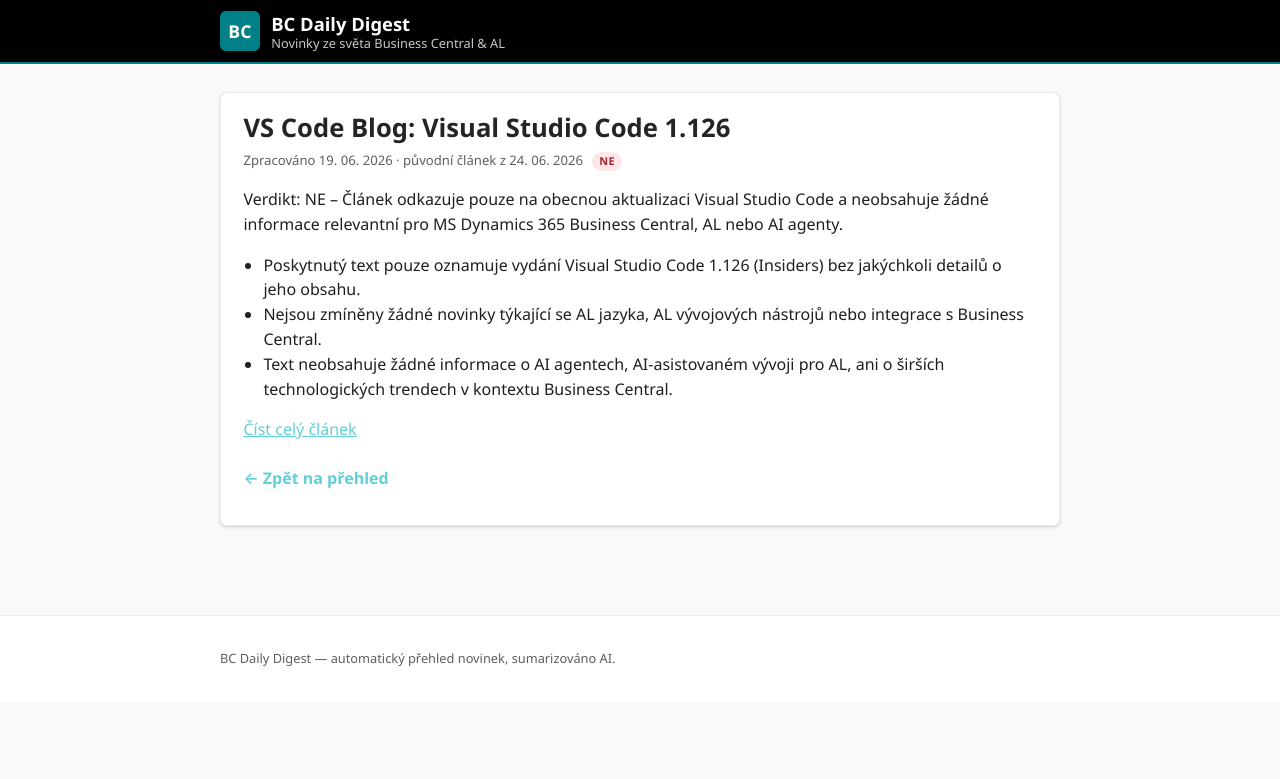
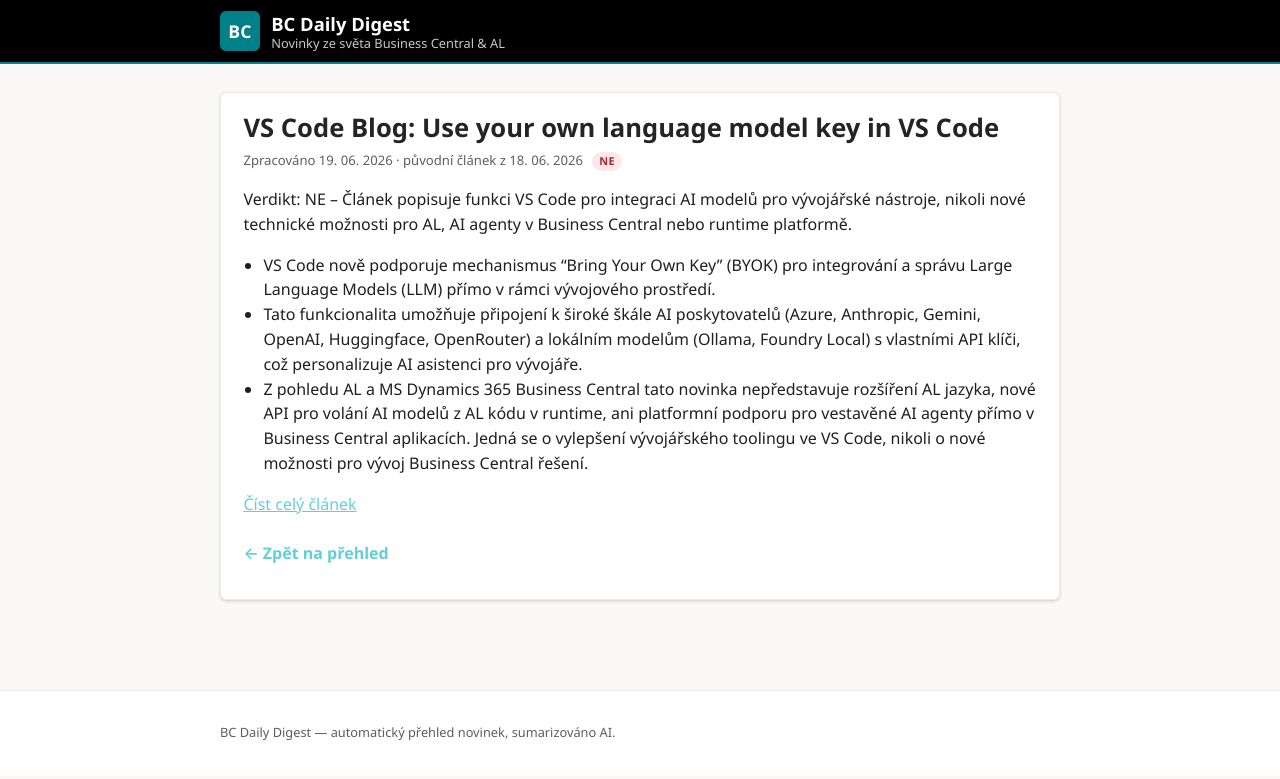
Before and after one commit to ValsorimS/bc-daily-digest, a Jekyll site: the page built from _posts/2026-06-19-vs-code-blog-0.md, in a window 1280 px wide. Shown: the top 779 px of the page. Built offline with Jekyll 4.4.1, drawn with Linux system fonts in a browser that asks for light colours.

Commit message:
Update daily digest

```diff
--- a/_posts/2026-06-19-vs-code-blog-0.md
+++ b/_posts/2026-06-19-vs-code-blog-0.md
@@ -1,16 +1,16 @@
 ---
 layout: post
-title: "VS Code Blog: Visual Studio Code 1.126"
+title: "VS Code Blog: Use your own language model key in VS Code"
 published: true
-original_date: 2026-06-24
+original_date: 2026-06-18
 ---
 
-Verdikt: NE – Článek odkazuje pouze na obecnou aktualizaci Visual Studio Code a neobsahuje žádné informace relevantní pro MS Dynamics 365 Business Central, AL nebo AI agenty.
+Verdikt: NE – Článek popisuje funkci VS Code pro integraci AI modelů pro vývojářské nástroje, nikoli nové technické možnosti pro AL, AI agenty v Business Central nebo runtime platformě.
 
 <!--více-->
 
-*   Poskytnutý text pouze oznamuje vydání Visual Studio Code 1.126 (Insiders) bez jakýchkoli detailů o jeho obsahu.
-*   Nejsou zmíněny žádné novinky týkající se AL jazyka, AL vývojových nástrojů nebo integrace s Business Central.
-*   Text neobsahuje žádné informace o AI agentech, AI-asistovaném vývoji pro AL, ani o širších technologických trendech v kontextu Business Central.
+*   VS Code nově podporuje mechanismus "Bring Your Own Key" (BYOK) pro integrování a správu Large Language Models (LLM) přímo v rámci vývojového prostředí.
+*   Tato funkcionalita umožňuje připojení k široké škále AI poskytovatelů (Azure, Anthropic, Gemini, OpenAI, Huggingface, OpenRouter) a lokálním modelům (Ollama, Foundry Local) s vlastními API klíči, což personalizuje AI asistenci pro vývojáře.
+*   Z pohledu AL a MS Dynamics 365 Business Central tato novinka nepředstavuje rozšíření AL jazyka, nové API pro volání AI modelů z AL kódu v runtime, ani platformní podporu pro vestavěné AI agenty přímo v Business Central aplikacích. Jedná se o vylepšení vývojářského toolingu ve VS Code, nikoli o nové možnosti pro vývoj Business Central řešení.
 
-[Číst celý článek](https://code.visualstudio.com/updates/v1_126)
+[Číst celý článek](https://code.visualstudio.com/blogs/2026/06/18/byok-vscode)
--- a/history.json
+++ b/history.json
@@ -164,5 +164,8 @@
     "https://blog.steveendow.com/2022/12/business-central-simple-tip-1-list-page.html": "2026-06-18T09:31:50.509449",
     "https://code.visualstudio.com/updates/v1_126": "2026-06-19T00:36:47.109238",
     "https://blog.steveendow.com/2026/06/be-careful-setting-up-github-enterprise.html": "2026-06-19T00:38:18.879413",
-    "https://demiliani.com/2026/06/18/dynamics-365-business-central-using-al-mcp-server-from-github-copilot-cli/": "2026-06-19T00:40:10.404516"
+    "https://demiliani.com/2026/06/18/dynamics-365-business-central-using-al-mcp-server-from-github-copilot-cli/": "2026-06-19T00:40:10.404516",
+    "https://code.visualstudio.com/blogs/2026/06/18/byok-vscode": "2026-06-19T09:34:41.095789",
+    "https://waldo.be/2025/04/30/troubleshooting-series-ep2-admin-center-sessions/": "2026-06-19T09:36:08.312128",
+    "https://www.kristenhosman.com/2025/07/reverse-register-reverse-posted-batch.html": "2026-06-19T09:37:38.817518"
 }
```
Also changed, not shown: _posts/2026-06-19-kristenhosman-2.md (added, +16 -0 lines), _posts/2026-06-19-waldo-1.md (added, +16 -0 lines).
